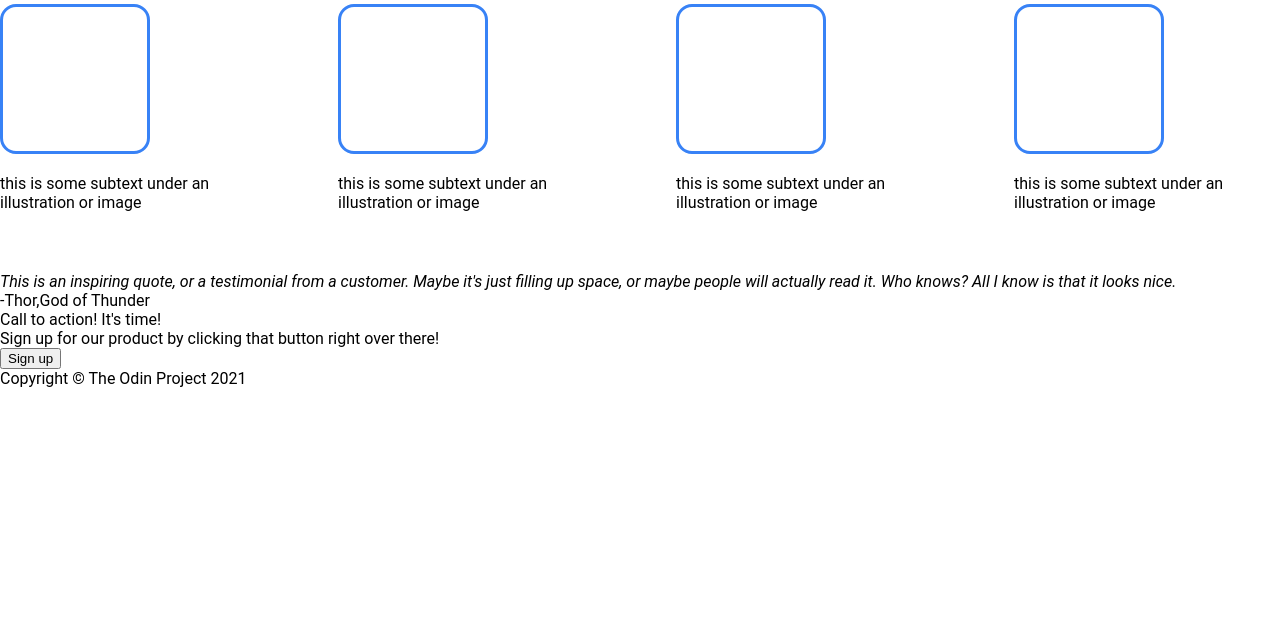
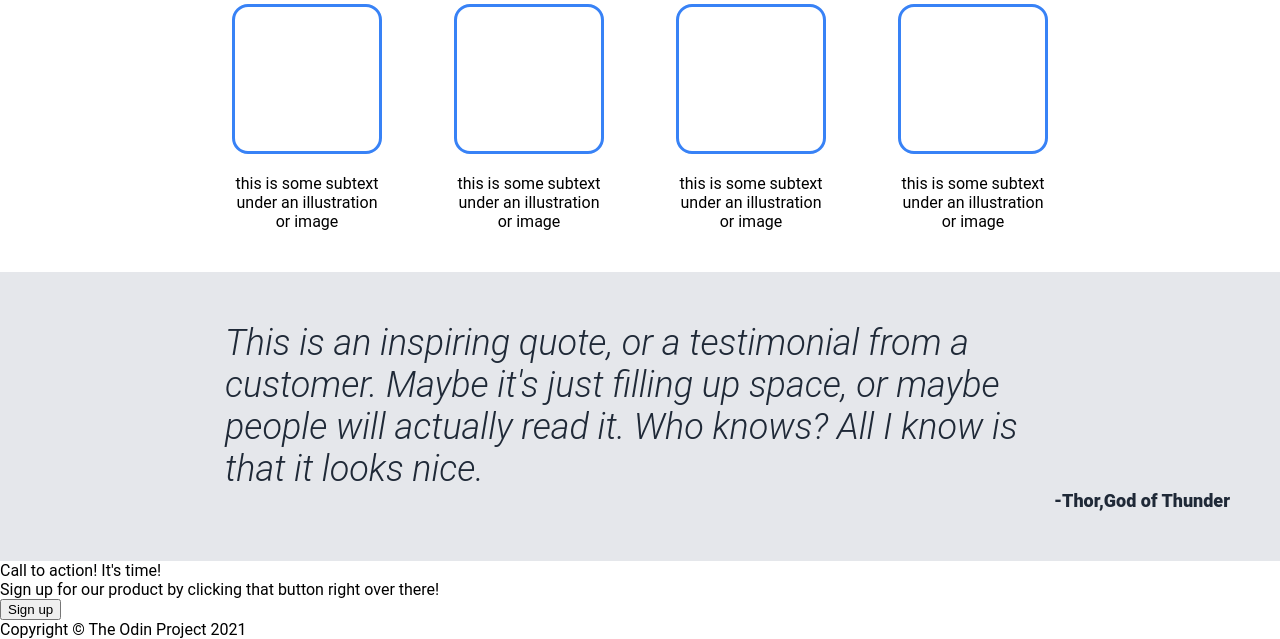
Before and after one commit to SaleamlakH/Foundation-Landing-Page, a plain HTML site: page index.html in a window 1280 px wide. Shown: the part 517-1156 px from the top of the page. Before the commit the page ends 905 px from the top, so only its background shows below. Drawn offline with Linux system fonts and the light colour scheme.

Commit message:
Style the testimonial section

```diff
--- a/index.html
+++ b/index.html
@@ -30,23 +30,23 @@
         </div>
 
         <div class="info-section">
-            <div class="info-title">Some random information</div>
+            <div class="info-title">Some random information.</div>
             <div class="info-container">
                 <div class="info">
                     <div class="info-image"></div>
-                    <div>this is some subtext under an illustration or image</div>
+                    <div class="info-text">this is some subtext under an illustration or image</div>
                 </div>
                 <div class="info">
                     <div class="info-image"></div>
-                    <div>this is some subtext under an illustration or image</div>
+                    <div class="info-text">this is some subtext under an illustration or image</div>
                 </div>
                 <div class="info">
                     <div class="info-image"></div>
-                    <div>this is some subtext under an illustration or image</div>
+                    <div class="info-text">this is some subtext under an illustration or image</div>
                 </div>
                 <div class="info">
                     <div class="info-image"></div>
-                    <div>this is some subtext under an illustration or image</div>
+                    <div class="info-text">this is some subtext under an illustration or image</div>
                 </div>
             </div>
         </div>
--- a/style.css
+++ b/style.css
@@ -114,3 +114,25 @@ a {
     width: 150px;
     margin-bottom: 20px;
 }
+
+.testimony {
+    background-color: #E5E7EB;
+    padding: 50px;
+    display: flex;
+    flex-direction: column;
+    align-items: center;
+}
+
+.testimony .text {
+    color: #1f2937;
+    font-size: 36px;
+    font-weight: 300;
+    max-width: 830px;
+}
+
+.customer-name {
+    color: #1f2937;
+    font-size: 18px;
+    font-weight: 900;
+    margin-left: auto;
+}
```
